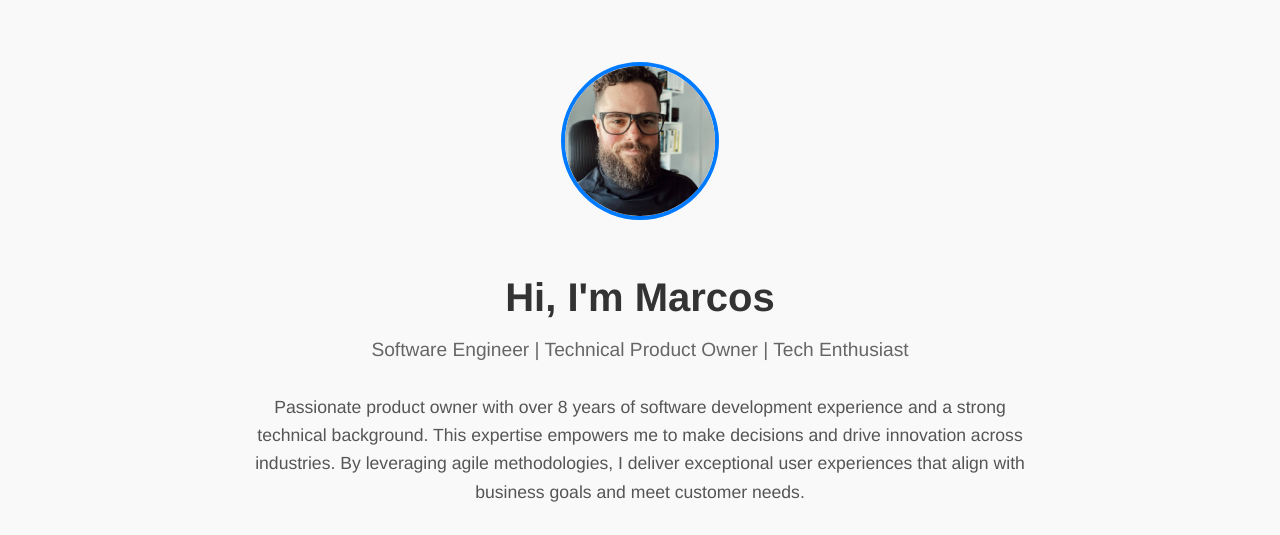
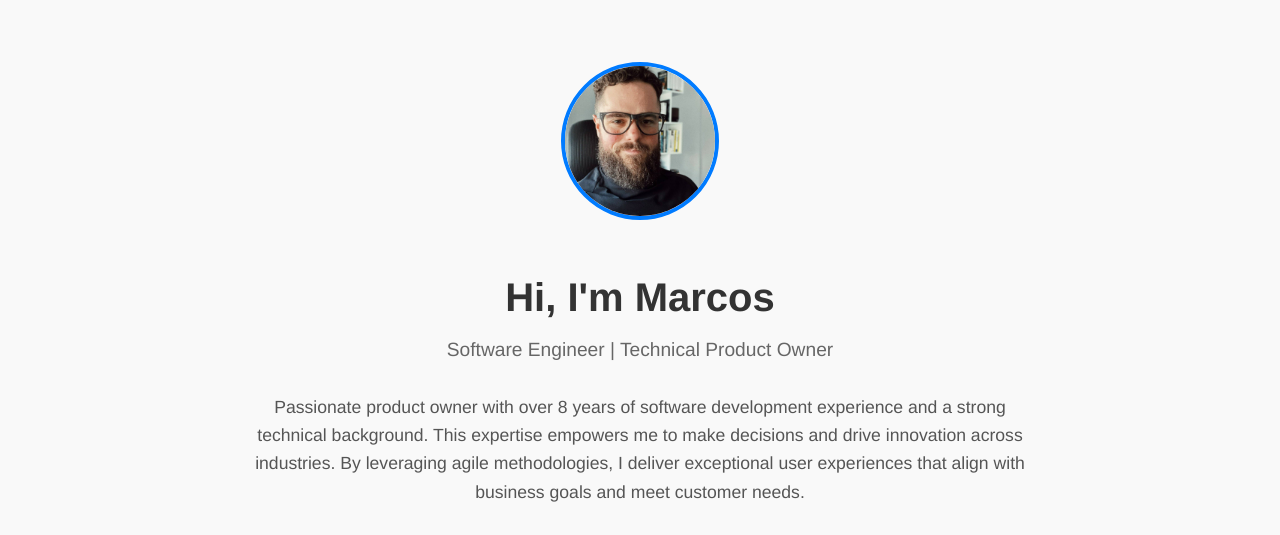
Before and after one commit to msluciano92/personal-blog, a website: page public/index.html in a window 1280 px wide. Shown: the top 535 px of the page. Drawn offline with Linux system fonts and the light colour scheme.

Commit message:
Updated title

```diff
--- a/public/index.html
+++ b/public/index.html
@@ -14,7 +14,7 @@
       <div class="profile-section">
          <img src="images/profile.jpg" alt="User's profile photo - Product Owner and Software Developer" class="profile-image"> <!-- Circular profile image -->
          <h1 class="name">Hi, I'm Marcos</h1>
-         <p class="title">Software Engineer | Technical Product Owner | Tech Enthusiast</p>
+         <p class="title">Software Engineer | Technical Product Owner</p>
       </div>
 
       <div class="bio-section">
```
